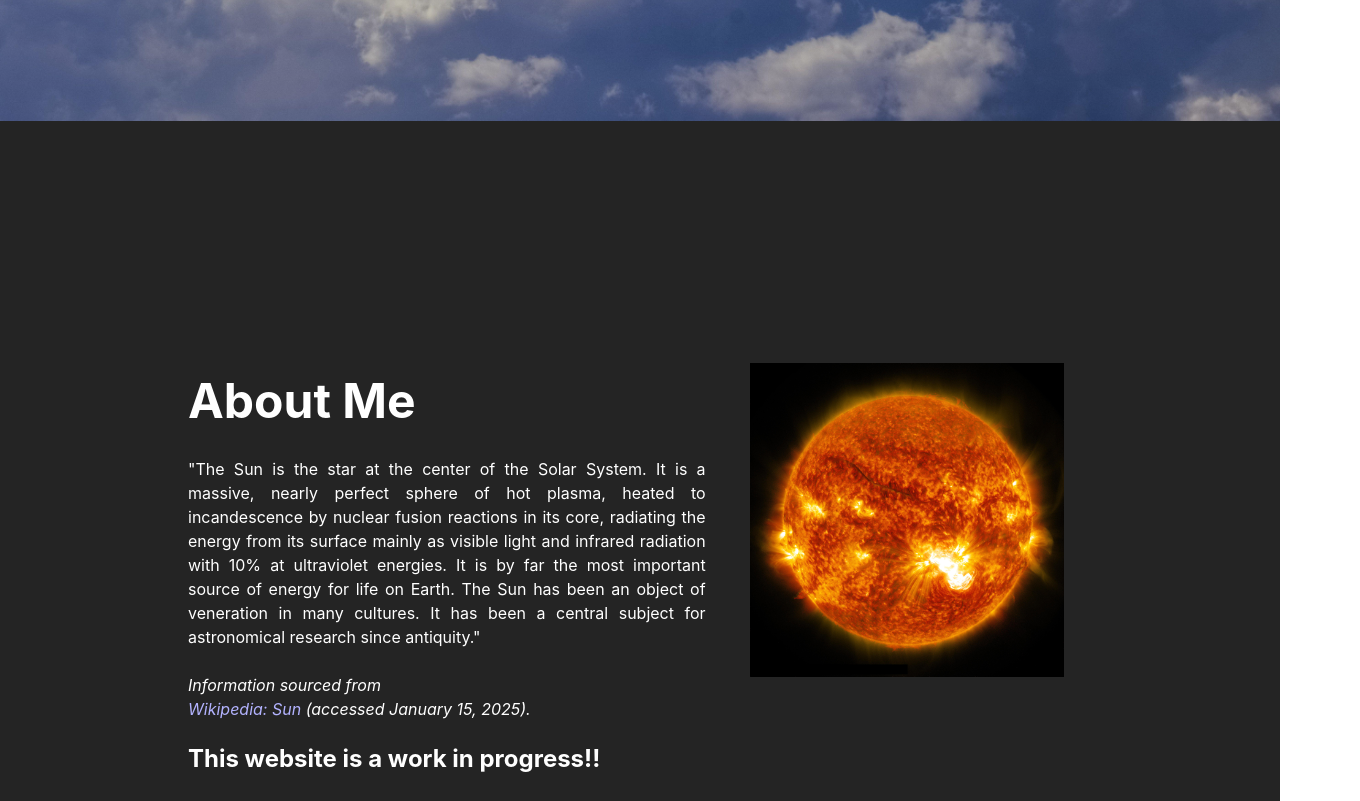
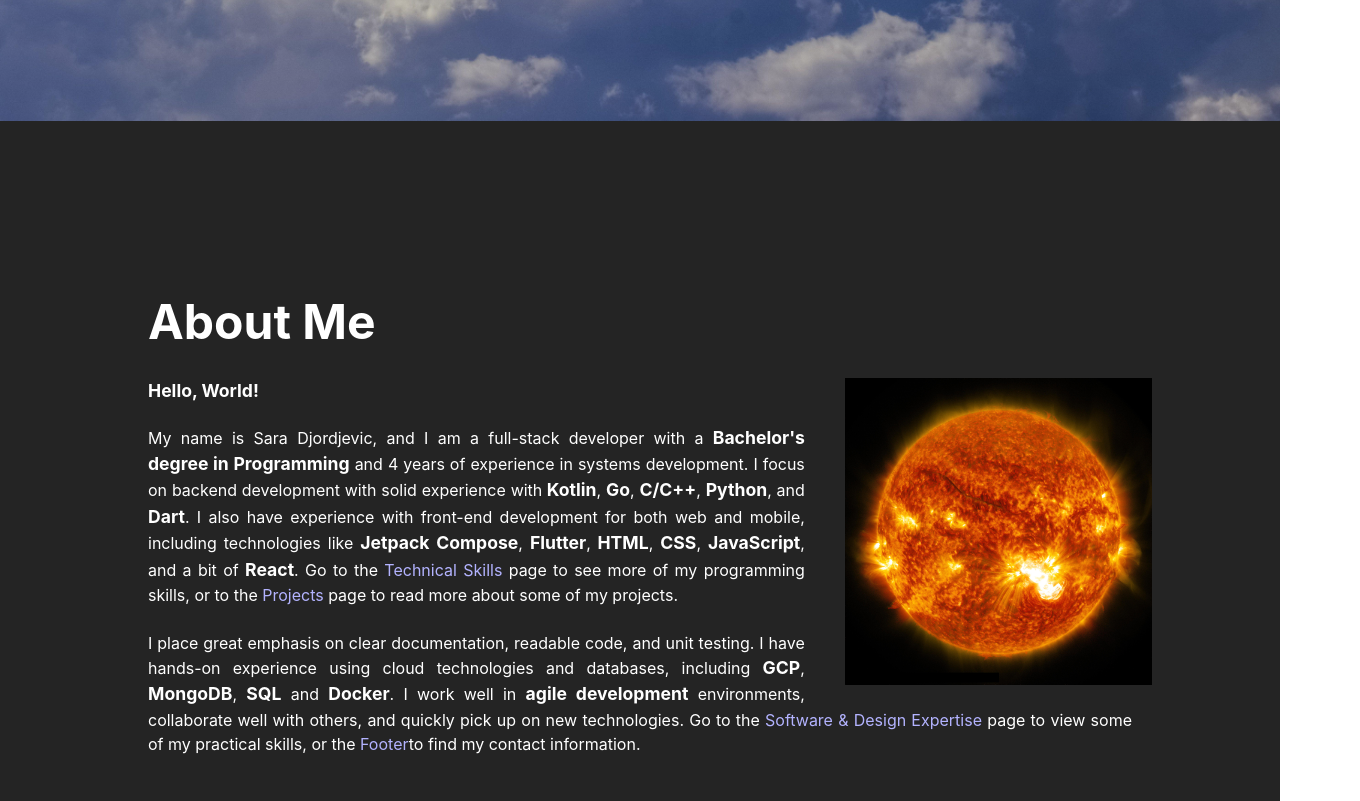
Before and after one commit to MaloSunce/ReactDemo, a React (Vite) app in the folder ReactDemo/: page / in a window 1280 px wide. Shown: the part 679-1480 px from the top of the page, 1360 px wide, since content can reach past the window. Built offline with nearby package versions, Linux system fonts and the light colour scheme.

Commit message:
update: AboutMe page

```diff
--- a/ReactDemo/src/content/AboutMe.css
+++ b/ReactDemo/src/content/AboutMe.css
@@ -3,13 +3,16 @@
     display: flex;
     flex-direction: column;
     scroll-snap-align: start;
-    padding: 40px;
     width: 100vw;
     transition: 1s;
     justify-content: center;
     align-content: start;
     margin: auto;
     overflow-x: hidden !important;
+}
+
+.AboutMe b {
+    font-size: 1.1rem;
 }
 
 .AboutMe h2, h3, p {
@@ -22,22 +25,15 @@
 }
 
 img {
-    width: 35%;
-    max-width: 400px;
+    width: 30%;
+    max-width: 500px;
     float: right;
-    margin-left: 5% !important;
-    margin-top: 2%;
+    margin-left: 40px;
 }
 
 
 .Description {
-    width: 70%;
     margin: auto 10%;
-}
-
-.Box1 {;
-    font-size: 1.5rem;
-    margin-left: 20px;
 }
 
 @media only screen and (max-width: 800px) {
@@ -47,16 +43,4 @@ img {
         padding: 0;
         transition: 1s;
     }
-
-    .Description {
-        width: 100%;
-        transition: 1s;
-    }
-
-    img {
-        width: 30%;
-        margin-right: 5%;
-        margin-top: 20%;
-        transition: 1s;
-    }
 }
--- a/ReactDemo/src/content/AboutMe.jsx
+++ b/ReactDemo/src/content/AboutMe.jsx
@@ -5,27 +5,35 @@ function AboutMe() {
     return (
         <div className="AboutMe" id="AboutMe">
             <div className="Description">
+                <h2 className="Title">About Me</h2>
                 <img src={Me} alt="Photo of me"></img>
-                <div>
-                    <h2 className="Title">About Me</h2>
-                    <p>
-                        "The Sun is the star at the center of the Solar System. It is a massive,
-                        nearly perfect sphere of hot plasma, heated to incandescence by nuclear
-                        fusion reactions in its core, radiating the energy from its surface mainly
-                        as visible light and infrared radiation with 10% at ultraviolet energies.
-                        It is by far the most important source of energy for life on Earth. The Sun
-                        has been an object of veneration in many cultures. It has been a central
-                        subject for astronomical research since antiquity."
+                <b style={{marginLeft: '20px'}}>Hello, World!</b>
+                <p>
+                    My name is Sara Djordjevic, and I am a full-stack developer with a <b>Bachelor's
+                    degree in Programming</b> and 4 years of experience in systems development.
+                    I focus on backend development with solid experience with
+                    <b> Kotlin</b>, <b>Go</b>, <b>C/C++</b>, <b>Python</b>, and <b>Dart</b>.
+                    I also have experience with front-end development for both web and mobile,
+                    including technologies like <b>Jetpack Compose</b>, <b>Flutter</b>,
+                    <b> HTML</b>, <b>CSS</b>, <b>JavaScript</b>, and a bit of <b>React</b>. Go to
+                    the <a href="#TechSkills" style={{color: '#b3b3ff'}}>Technical Skills</a> page to see more of my
+                    programming skills,
+                    or to the <a href="#Projects" style={{color: '#b3b3ff'}}>Projects</a> page to read more about
+                    some of my projects.
 
-                        <br/><br/>
 
-                        <i>Information sourced from <br/>
-                            <a href="https://en.wikipedia.org/wiki/Sun" target="_blank" rel="noopener noreferrer"
-                               style={{color: '#b3b3ff'}}>
-                                Wikipedia: Sun </a> (accessed January 15, 2025).</i>
-                    </p>
-                </div>
-                <b className="Box1">This website is a work in progress!!</b>
+                    <br/><br/>
+
+                    I place great emphasis on clear documentation, readable code, and unit testing.
+                    I have hands-on experience using cloud technologies and databases, including <b>GCP</b>,
+                    <b> MongoDB</b>, <b>SQL</b> and <b>Docker</b>. I work well in <b>agile
+                    development</b> environments,
+                    collaborate well with others, and quickly pick up on new technologies. Go to
+                    the <a href="#DevelSkills" style={{color: '#b3b3ff'}}>Software & Design Expertise</a> page
+                    to view some of my practical skills, or the <a href="#Footer"
+                                                                   style={{color: '#b3b3ff'}}>Footer</a>
+                    to find my contact information.
+                </p>
             </div>
         </div>
     );
```
